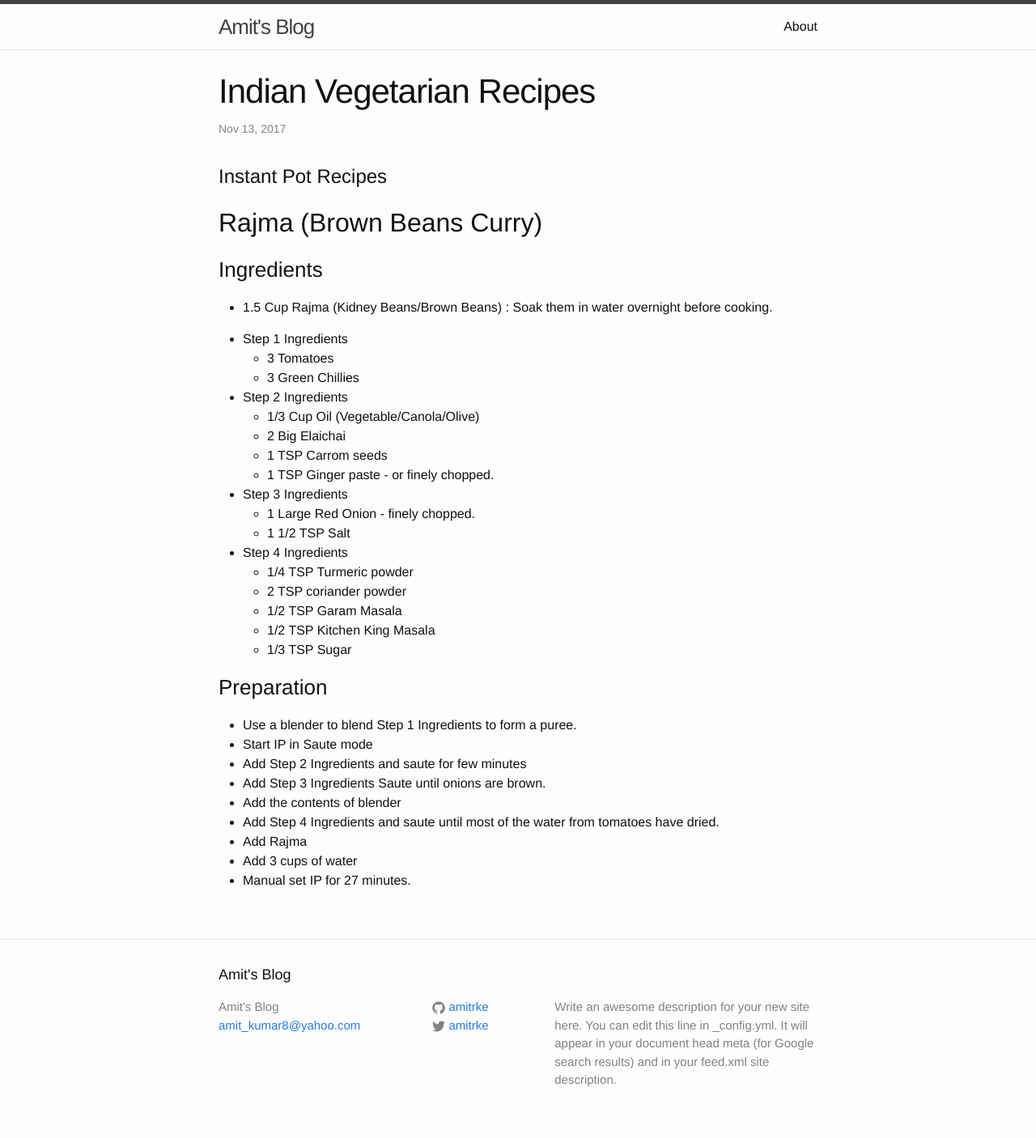
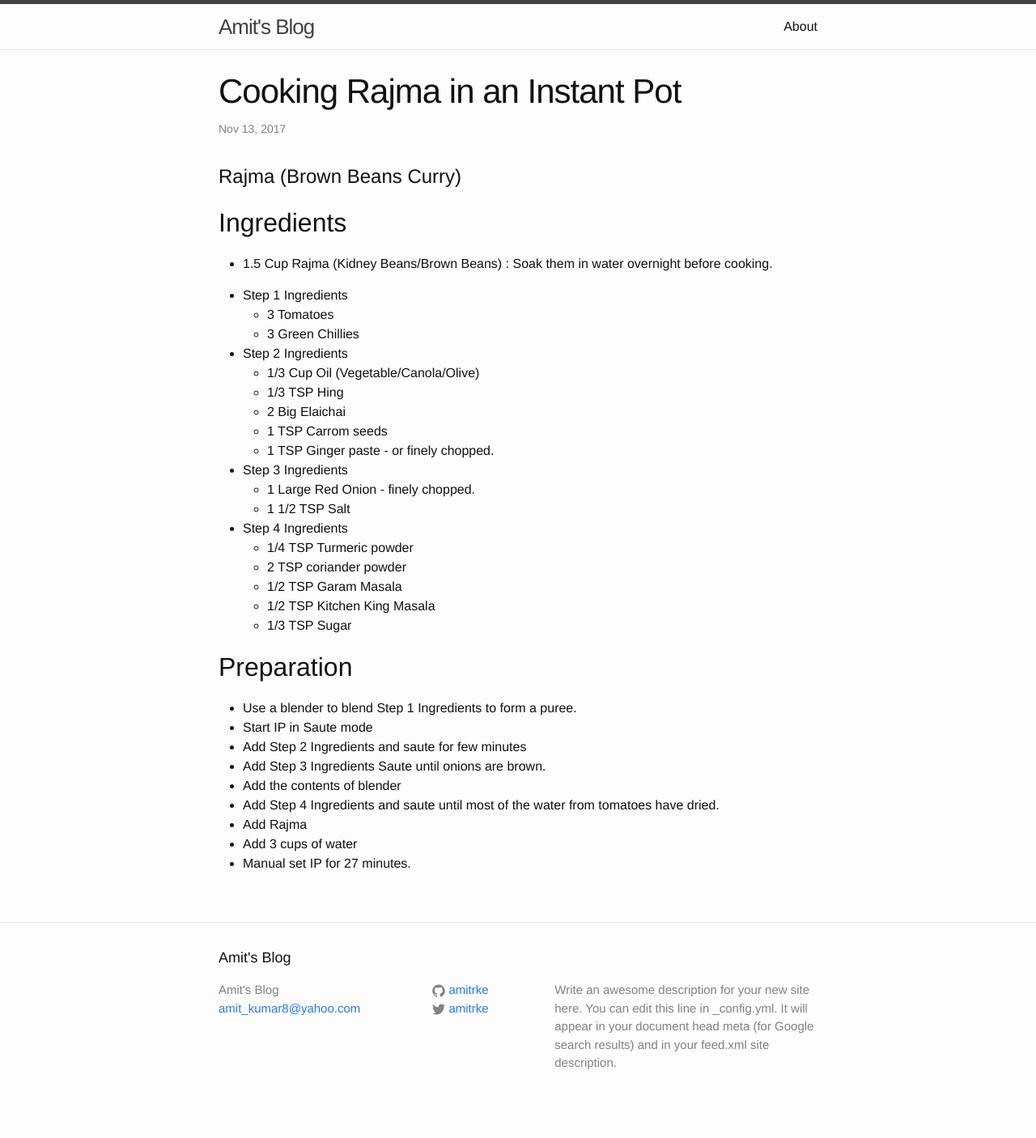
Before and after one commit to amitrke/amitrke.github.io, a Jekyll site: the page built from _posts/2017-11-12-Cooking-Rajma.markdown, in a window 1280 px wide. Shown: the whole page at 81% size. Built offline with Jekyll 4.4.1, drawn with Linux system fonts in a browser that asks for light colours; after the commit the page ends 1385 px from its top, so only the background shows below that.

Commit message:
Rajma page updated

```diff
--- a/_posts/2017-11-12-Indian-Recipies.markdown
+++ b/_posts/2017-11-12-Cooking-Rajma.markdown
@@ -1,14 +1,12 @@
 ---
 layout: post
-title:  "Indian Vegetarian Recipes"
+title:  "Cooking Rajma in an Instant Pot"
 date:   2017-11-12 21:14:30 -0500
 categories: Cooking
 ---
-# Instant Pot Recipes
+# Rajma (Brown Beans Curry)
 
-## Rajma (Brown Beans Curry)
-
-### Ingredients
+## Ingredients
 
 - 1.5 Cup Rajma (Kidney Beans/Brown Beans) : Soak them in water overnight before cooking.
 
@@ -17,6 +15,7 @@ categories: Cooking
   - 3 Green Chillies
 - Step 2 Ingredients
   - 1/3 Cup Oil (Vegetable/Canola/Olive)
+  - 1/3 TSP Hing
   - 2 Big Elaichai
   - 1 TSP Carrom seeds
   - 1 TSP Ginger paste - or finely chopped.
@@ -30,7 +29,7 @@ categories: Cooking
   - 1/2 TSP Kitchen King Masala
   - 1/3 TSP Sugar
 
-### Preparation
+## Preparation
 
 - Use a blender to blend Step 1 Ingredients to form a puree.
 - Start IP in Saute mode
```
